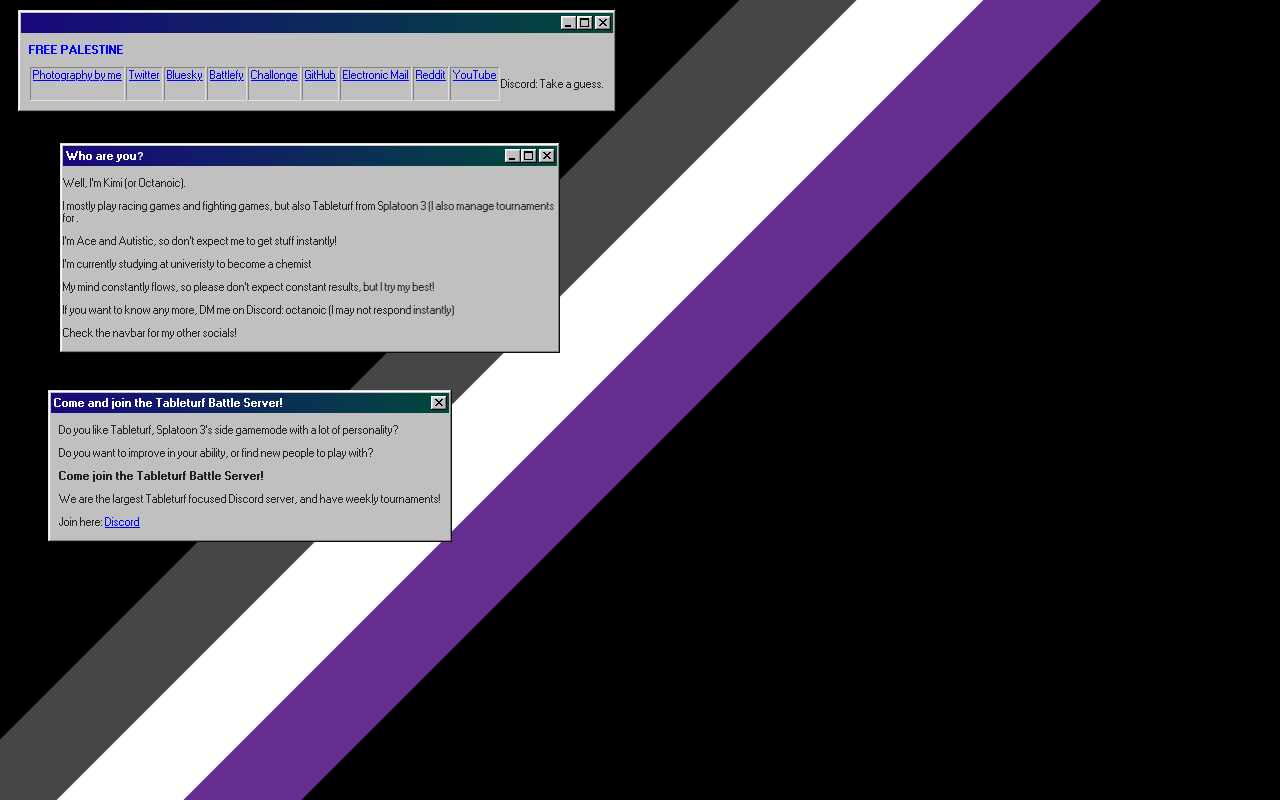
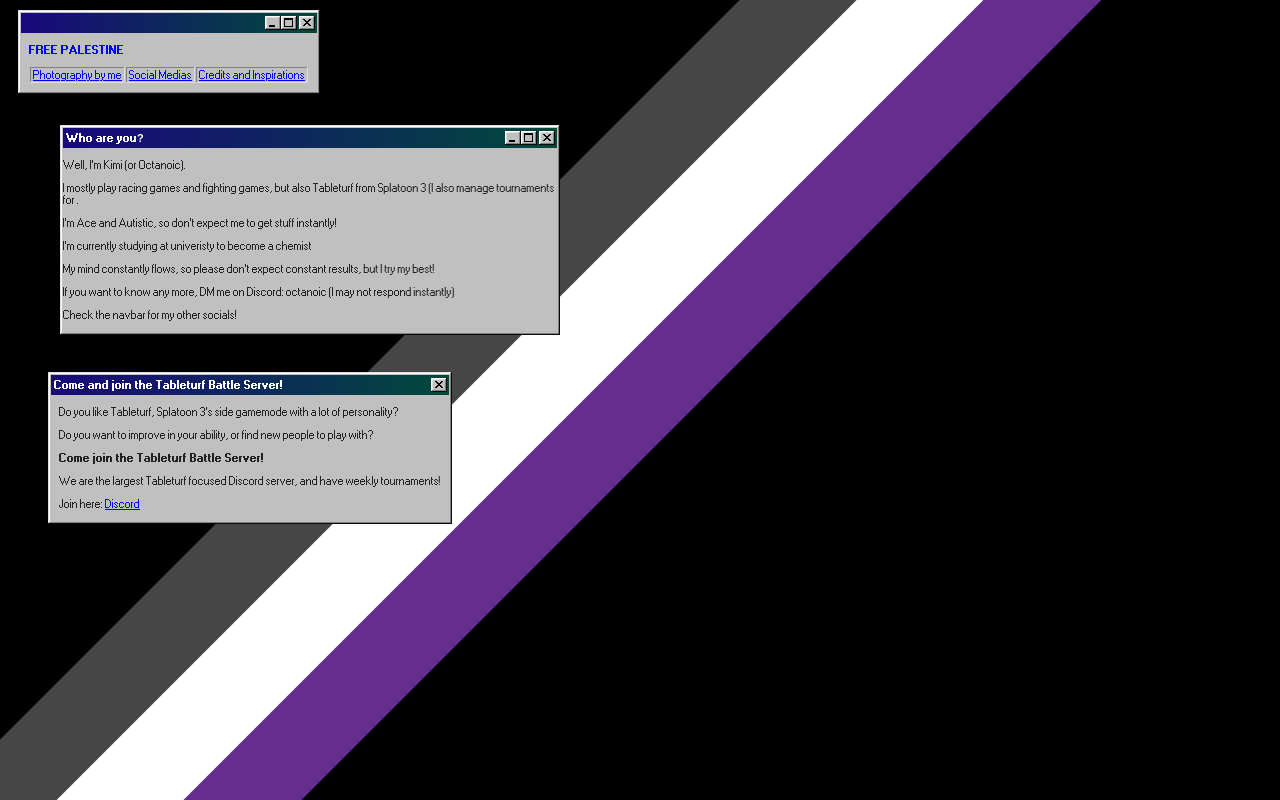
Before and after one commit to kiminya/site, a plain HTML site: page index.html in a window 1280 px wide. Drawn offline with Linux system fonts and the light colour scheme.

Commit message:
Update index.html

```diff
--- a/index.html
+++ b/index.html
@@ -59,15 +59,8 @@
       <p><strong style="color: blue;">FREE PALESTINE</strong></p>
       <div class="status-bar">
             <p class="status-bar-field"> <a href="photography.html">Photography by me</a></p>
-            <p class="status-bar-field"><a href="https://twitter.com/octanoic">Twitter</a></p>
-            <p class="status-bar-field"><a href="https://bsky.app/profile/octano.uk">Bluesky</a></p>
-            <p class="status-bar-field"><a href="https://battlefy.com/users/octanoic">Battlefy</a></p>
-            <p class="status-bar-field"><a href="https://challonge.com/users/octanoic">Challonge</a></p>
-            <p class="status-bar-field"><a href="https://github.com/kiminya">GitHub</a></p>
-            <p class="status-bar-field"><a href="mailto:kimi:octano.uk">Electronic Mail</a></p>
-        <p class="status-bar-field"><a href="https://reddit.com/u/kiminoic">Reddit</a></p>
-        <p class="status-bar-field"><a href="https://www.youtube.com/@octanoic">YouTube</a></p>
-        <p>Discord: Take a guess.</p>
+            <p class="status-bar-field"><a href="socials.html">Social Medias</a></p>
+            <p class="status-bar-field"><a href="credits.html">Credits and Inspirations</a></p>
       </div>
     </div>
   </div>
```
